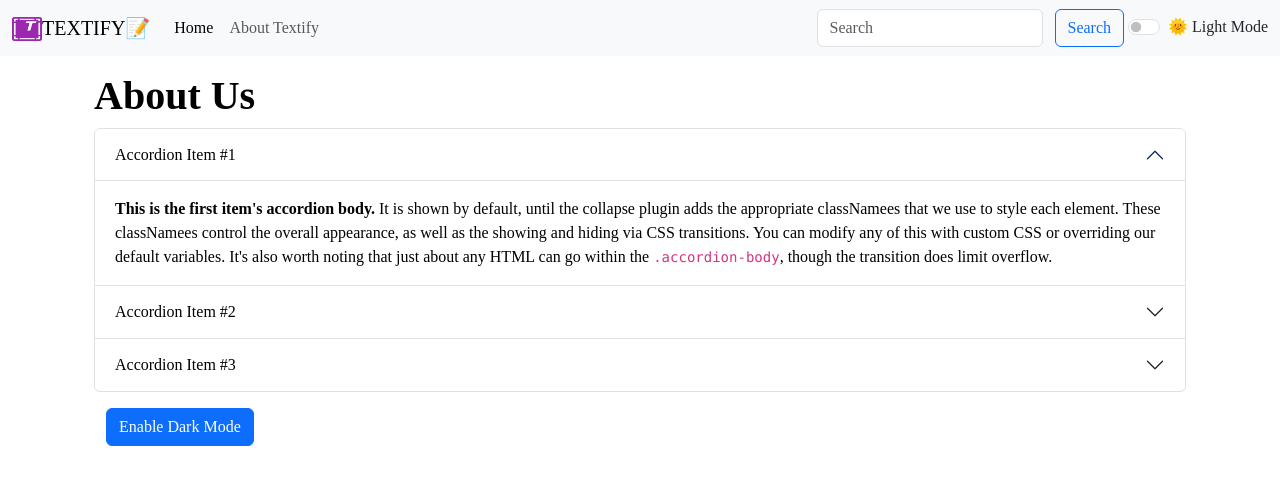
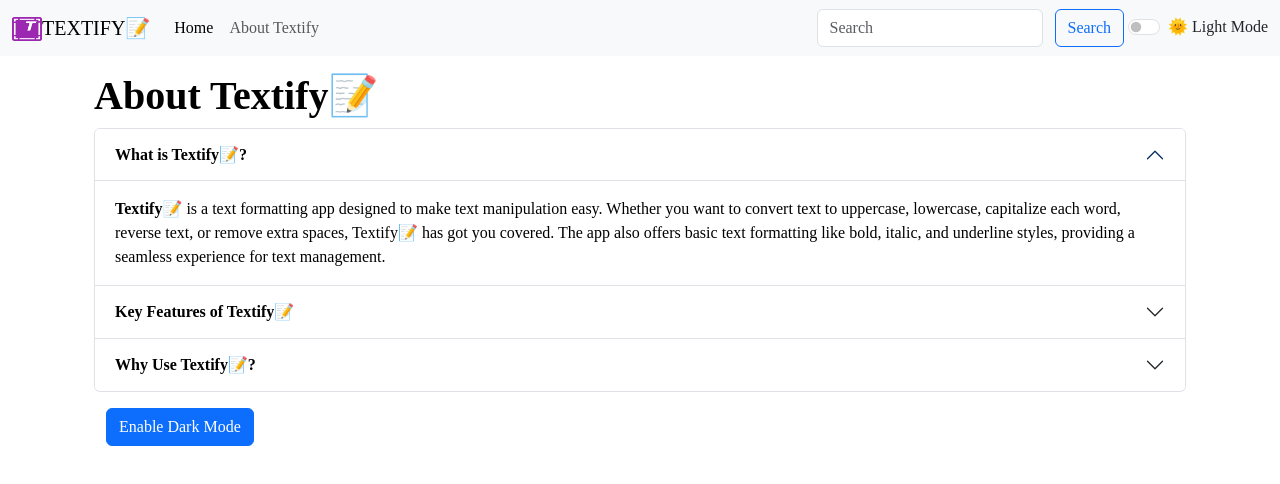
Before and after one commit to HarshGit1824/Textify-Text-Formatter, a React (Create React App) app in the folder textify/: page /about in a window 1280 px wide. Shown: the top 484 px of the page. Built offline with nearby package versions, Linux system fonts and the light colour scheme; a web font is replaced by a local one.

Commit message:
Set style and update About component

```diff
--- a/textify/src/App.js
+++ b/textify/src/App.js
@@ -115,7 +115,7 @@ function App() {
   const toggleMode = () => {
     if (mode === "light") {
       setMode("dark");
-      document.body.style.backgroundColor = "#0B192C";
+      document.body.style.backgroundColor = "#000";
       showAlert("Dark mode has been enabled", "success");
       document.title = "Textify - Dark Mode";
     } else {
--- a/textify/src/components/About.js
+++ b/textify/src/components/About.js
@@ -1,36 +1,172 @@
+// import React, { useState } from "react";
+
+// export default function About() {
+
+
+//   const [myStyle, setMyStyle] = useState(
+//   {
+//     color: 'black',
+//     backgroundColor: 'white',
+//   })
+//   const [btntext, setBtnText] = useState("Enable Dark Mode")
+
+//   const toggleStyle = ()=>{
+//     if(myStyle.color === 'black'){
+//       setMyStyle({
+//         color: 'white',
+//         backgroundColor: 'black',
+//         border: '1px solid white'
+//       })
+//       setBtnText("Enable Light Mode")
+
+//     }else{
+//       setMyStyle({
+//         color:'black',
+//         backgroundColor: 'white'
+//       })
+//       setBtnText("Enable Dark Mode")
+//     }
+//   }
+
+//   return (
+//     <div className="container" style={myStyle}>
+//       <h1 className="my-2">About Us</h1>
+//       <div className="accordion" id="accordionExample">
+//         <div className="accordion-item">
+//           <h2 className="accordion-header">
+//             <button
+//               className="accordion-button"
+//               style={myStyle}
+//               type="button"
+//               data-bs-toggle="collapse"
+//               data-bs-target="#collapseOne"
+//               aria-expanded="true"
+//               aria-controls="collapseOne"
+//             >
+//               Accordion Item #1
+//             </button>
+//           </h2>
+//           <div
+//             id="collapseOne"
+//             className="accordion-collapse collapse show"
+//             data-bs-parent="#accordionExample"
+//           >
+//             <div className="accordion-body" style={myStyle}>
+//               <strong>This is the first item's accordion body.</strong> It is
+//               shown by default, until the collapse plugin adds the appropriate
+//               classNamees that we use to style each element. These classNamees
+//               control the overall appearance, as well as the showing and hiding
+//               via CSS transitions. You can modify any of this with custom CSS or
+//               overriding our default variables. It's also worth noting that just
+//               about any HTML can go within the <code>.accordion-body</code>,
+//               though the transition does limit overflow.
+//             </div>
+//           </div>
+//         </div>
+
+//         <div className="accordion-item">
+//           <h2 className="accordion-header">
+//             <button
+//               className="accordion-button collapsed"
+//               style={myStyle}
+//               type="button"
+//               data-bs-toggle="collapse"
+//               data-bs-target="#collapseTwo"
+//               aria-expanded="false"
+//               aria-controls="collapseTwo"
+//             >
+//               Accordion Item #2
+//             </button>
+//           </h2>
+//           <div
+//             id="collapseTwo"
+//             className="accordion-collapse collapse"
+//             data-bs-parent="#accordionExample"
+//           >
+//             <div className="accordion-body" style={myStyle}>
+//               <strong>This is the second item's accordion body.</strong> It is
+//               hidden by default, until the collapse plugin adds the appropriate
+//               classNamees that we use to style each element. These classNamees
+//               control the overall appearance, as well as the showing and hiding
+//               via CSS transitions. You can modify any of this with custom CSS or
+//               overriding our default variables. It's also worth noting that just
+//               about any HTML can go within the <code>.accordion-body</code>,
+//               though the transition does limit overflow.
+//             </div>
+//           </div>
+//         </div>
+
+//         <div className="accordion-item">
+//           <h2 className="accordion-header">
+//             <button
+//               className="accordion-button collapsed"
+//               style={myStyle}
+//               type="button"
+//               data-bs-toggle="collapse"
+//               data-bs-target="#collapseThree"
+//               aria-expanded="false"
+//               aria-controls="collapseThree"
+//             >
+//               Accordion Item #3
+//             </button>
+//           </h2>
+//           <div
+//             id="collapseThree"
+//             className="accordion-collapse collapse"
+//             data-bs-parent="#accordionExample"
+//           >
+//             <div className="accordion-body" style={myStyle}>
+//               <strong>This is the third item's accordion body.</strong> It is
+//               hidden by default, until the collapse plugin adds the appropriate
+//               classNamees that we use to style each element. These classNamees
+//               control the overall appearance, as well as the showing and hiding
+//               via CSS transitions. You can modify any of this with custom CSS or
+//               overriding our default variables. It's also worth noting that just
+//               about any HTML can go within the <code>.accordion-body</code>,
+//               though the transition does limit overflow.
+//             </div>
+//           </div>
+//         </div>
+//       </div>
+//       <div className="container my-3">
+//         <button onClick={toggleStyle} type="button" className="btn btn-primary">
+//         {btntext}
+//         </button>
+//       </div>
+//     </div>
+//   );
+// }
+
+
 import React, { useState } from "react";
 
 export default function About() {
-
-
-  const [myStyle, setMyStyle] = useState(
-  {
+  const [myStyle, setMyStyle] = useState({
     color: 'black',
     backgroundColor: 'white',
-  })
-  const [btntext, setBtnText] = useState("Enable Dark Mode")
+  });
+  const [btntext, setBtnText] = useState("Enable Dark Mode");
 
-  const toggleStyle = ()=>{
-    if(myStyle.color === 'black'){
+  const toggleStyle = () => {
+    if (myStyle.color === 'black') {
       setMyStyle({
         color: 'white',
         backgroundColor: 'black',
-        border: '1px solid white'
-      })
-      setBtnText("Enable Light Mode")
-
-    }else{
+        border: '1px solid white',
+      });
+      setBtnText("Enable Light Mode");
+    } else {
       setMyStyle({
-        color:'black',
-        backgroundColor: 'white'
-      })
-      setBtnText("Enable Dark Mode")
+        color: 'black',
+        backgroundColor: 'white',
+      });
+      setBtnText("Enable Dark Mode");
     }
-  }
+  };
 
   return (
     <div className="container" style={myStyle}>
-      <h1 className="my-2">About Us</h1>
+      <h1 className="my-2">About Textify📝</h1>
       <div className="accordion" id="accordionExample">
         <div className="accordion-item">
           <h2 className="accordion-header">
@@ -43,7 +179,7 @@ export default function About() {
               aria-expanded="true"
               aria-controls="collapseOne"
             >
-              Accordion Item #1
+              <strong>What is Textify📝?</strong>
             </button>
           </h2>
           <div
@@ -52,14 +188,7 @@ export default function About() {
             data-bs-parent="#accordionExample"
           >
             <div className="accordion-body" style={myStyle}>
-              <strong>This is the first item's accordion body.</strong> It is
-              shown by default, until the collapse plugin adds the appropriate
-              classNamees that we use to style each element. These classNamees
-              control the overall appearance, as well as the showing and hiding
-              via CSS transitions. You can modify any of this with custom CSS or
-              overriding our default variables. It's also worth noting that just
-              about any HTML can go within the <code>.accordion-body</code>,
-              though the transition does limit overflow.
+              <strong>Textify📝</strong> is a text formatting app designed to make text manipulation easy. Whether you want to convert text to uppercase, lowercase, capitalize each word, reverse text, or remove extra spaces, Textify📝 has got you covered. The app also offers basic text formatting like bold, italic, and underline styles, providing a seamless experience for text management.
             </div>
           </div>
         </div>
@@ -75,7 +204,7 @@ export default function About() {
               aria-expanded="false"
               aria-controls="collapseTwo"
             >
-              Accordion Item #2
+              <strong>Key Features of Textify📝</strong>
             </button>
           </h2>
           <div
@@ -84,14 +213,15 @@ export default function About() {
             data-bs-parent="#accordionExample"
           >
             <div className="accordion-body" style={myStyle}>
-              <strong>This is the second item's accordion body.</strong> It is
-              hidden by default, until the collapse plugin adds the appropriate
-              classNamees that we use to style each element. These classNamees
-              control the overall appearance, as well as the showing and hiding
-              via CSS transitions. You can modify any of this with custom CSS or
-              overriding our default variables. It's also worth noting that just
-              about any HTML can go within the <code>.accordion-body</code>,
-              though the transition does limit overflow.
+              <ul>
+                <li>Convert text to <strong>Uppercase</strong>, <strong>Lowercase</strong>, and <strong>Capitalize Each Word</strong>.</li>
+                <li><strong>Reverse Text</strong> to flip the content.</li>
+                <li><strong>Remove Extra Spaces</strong> to clean up text formatting.</li>
+                <li><strong>Copy Text</strong> with a single click.</li>
+                <li>Text formatting options: <strong>Bold</strong>, <strong>Italic</strong>, and <strong>Underline</strong>.</li>
+                <li>Supports <strong>Dark Mode</strong> and <strong>Light Mode</strong> to adjust the viewing experience.</li>
+                <li>Real-time previews and intuitive user interface.</li>
+              </ul>
             </div>
           </div>
         </div>
@@ -107,7 +237,7 @@ export default function About() {
               aria-expanded="false"
               aria-controls="collapseThree"
             >
-              Accordion Item #3
+              <strong>Why Use Textify📝?</strong>
             </button>
           </h2>
           <div
@@ -116,21 +246,15 @@ export default function About() {
             data-bs-parent="#accordionExample"
           >
             <div className="accordion-body" style={myStyle}>
-              <strong>This is the third item's accordion body.</strong> It is
-              hidden by default, until the collapse plugin adds the appropriate
-              classNamees that we use to style each element. These classNamees
-              control the overall appearance, as well as the showing and hiding
-              via CSS transitions. You can modify any of this with custom CSS or
-              overriding our default variables. It's also worth noting that just
-              about any HTML can go within the <code>.accordion-body</code>,
-              though the transition does limit overflow.
+              Textify📝 is a user-friendly app built to simplify your text editing tasks. Whether you are a content writer, a student, or anyone dealing with text manipulation, Textify📝 offers a one-stop solution. It speeds up your workflow with intuitive controls, and the easy-to-use interface allows you to focus on your content rather than formatting issues.
             </div>
           </div>
         </div>
       </div>
+
       <div className="container my-3">
         <button onClick={toggleStyle} type="button" className="btn btn-primary">
-        {btntext}
+          {btntext}
         </button>
       </div>
     </div>
--- a/textify/src/components/TextForm.js
+++ b/textify/src/components/TextForm.js
@@ -86,7 +86,7 @@ export default function TextForm(props) {
             placeholder="Enter text here and try the formatting options below..."
             value={text}
             onChange={handleOnChange}
-            style={{backgroundColor: props.mode=== 'dark'?'grey':'white', color: props.mode=== 'dark'?'white':'#0B192C'}}
+            style={{backgroundColor: props.mode=== 'dark'?'grey':'white', color: props.mode=== 'dark'?'white':'#000'}}
             id="myBox"
             rows="7"
           ></textarea>
@@ -126,7 +126,7 @@ export default function TextForm(props) {
       </div>
 
       {/* Summary Section */}
-      <div className="container my-2" style={{color: props.mode=== 'dark'?'white':'#0B192C'}}>
+      <div className="container my-2" style={{color: props.mode=== 'dark'?'white':'#000'}}>
         <h2>Your Text Summary</h2>
         <p>
           {/* <p>{text.split(" ").length} Words & {text.length} Characters</p>
```
